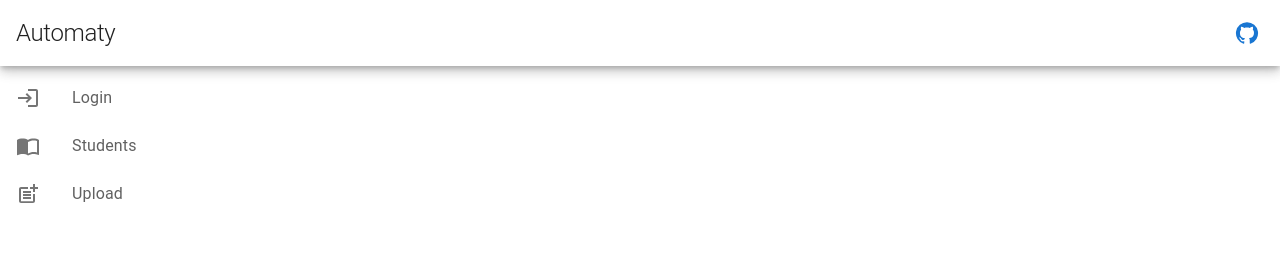
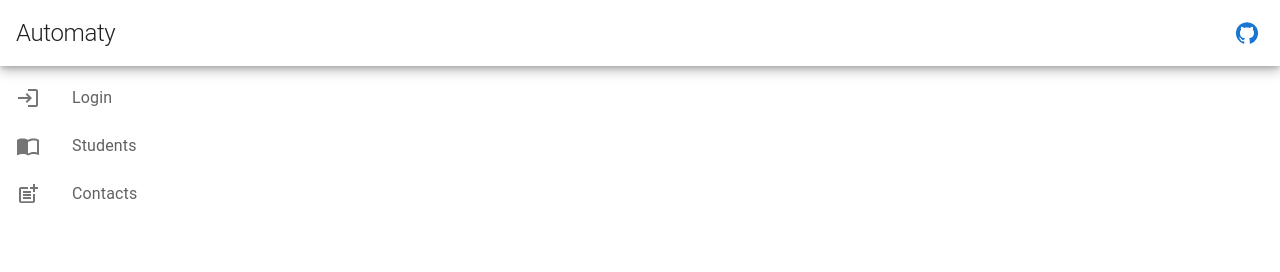
Before and after one commit to chrisvasqm/automaty, a React (Vite) app: page / in a window 1280 px wide. Shown: the top 272 px of the page. Built offline with nearby package versions, Linux system fonts and the light colour scheme.

Commit message:
Rename page

```diff
--- a/src/components/SidePanel.tsx
+++ b/src/components/SidePanel.tsx
@@ -32,13 +32,13 @@ const SidePanel = () => {
                     </ListItem>
                 </Link>
 
-                <Link to='/upload' style={{ textDecoration: 'none', color: grey[700] }}>
+                <Link to='/contacts' style={{ textDecoration: 'none', color: grey[700] }}>
                     <ListItem disablePadding id='menu-upload'>
                         <ListItemButton>
                             <ListItemIcon>
                                 <PostAddIcon />
                             </ListItemIcon>
-                            <ListItemText primary='Upload' />
+                            <ListItemText primary='Contacts' />
                         </ListItemButton>
                     </ListItem>
                 </Link>
--- a/src/pages/UploadPage.tsx
+++ b/src/pages/ContactsPage.tsx
@@ -21,7 +21,7 @@ const schema = z.array(
   })
 )
 
-const UploadPage = () => {
+const ContactsPage = () => {
   const [contacts, setContacts] = useState<Contact[]>([])
   const [errors, setErrors] = useState<string[]>([]);
 
@@ -100,4 +100,4 @@ const UploadPage = () => {
   )
 }
 
-export default UploadPage
+export default ContactsPage
--- a/src/routes.tsx
+++ b/src/routes.tsx
@@ -4,7 +4,7 @@ import ErrorPage from './pages/ErrorPage';
 import LoggedInPage from './pages/LoggedInPage';
 import LoginPage from './pages/LoginPage';
 import StudentsPage from './pages/StudentsPage';
-import UploadPage from './pages/UploadPage';
+import ContactsPage from './pages/ContactsPage';
 
 const router = createBrowserRouter([
     {
@@ -15,7 +15,7 @@ const router = createBrowserRouter([
             { path: '/', element: <LoginPage /> },
             { path: '/loggedIn', element: <LoggedInPage /> },
             { path: '/students', element: <StudentsPage /> },
-            { path: '/upload', element: <UploadPage /> },
+            { path: '/contacts', element: <ContactsPage /> },
         ]
     }
 ])
```
